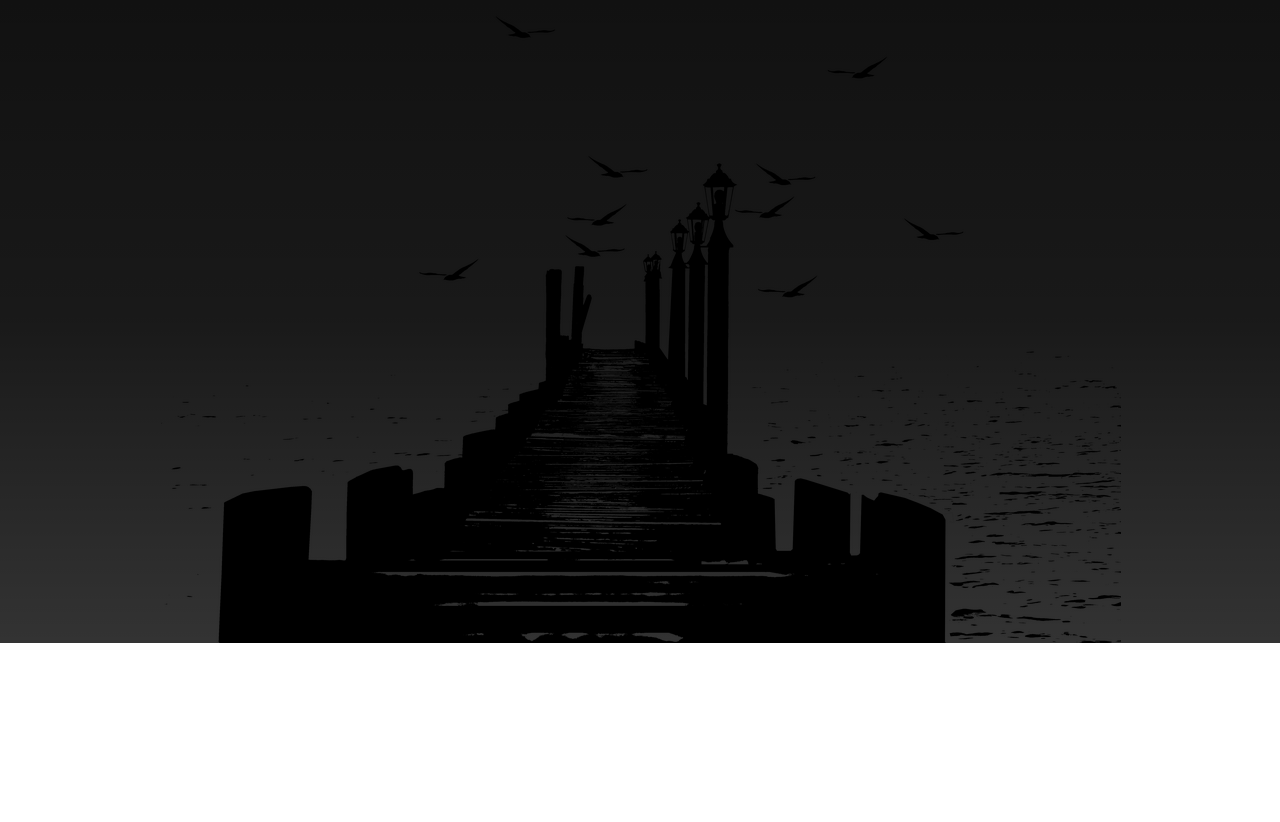
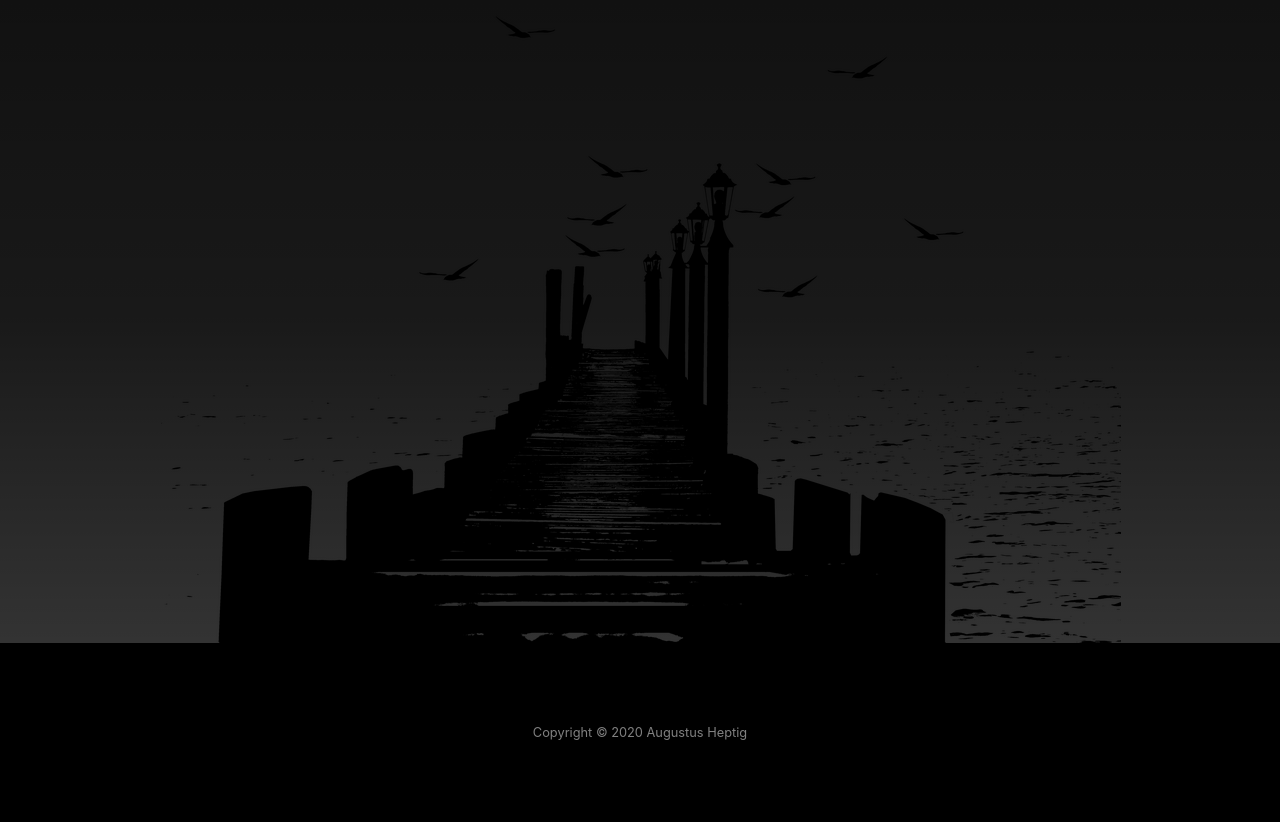
Before and after one commit to arh450/full-portfolio, a website: page public/index.html in a window 1280 px wide. Shown: the part 1462-2284 px from the top of the page. Before the commit the page ends 2105 px from the top, so only its background shows below. Drawn offline with nearby package versions, Linux system fonts and the light colour scheme.

Commit message:
added footer and styling

```diff
--- a/public/assets/css/style.css
+++ b/public/assets/css/style.css
@@ -134,6 +134,10 @@
     height: 100%;
     object-fit: cover;
   }
+/* END ABOUT SECTION */
 
-
-/* END ABOUT SECTION */
+/* FOOTER STYLING */
+.footer {
+  padding: 5rem 0;
+  background-color: #000000;
+}
--- a/public/index.html
+++ b/public/index.html
@@ -77,7 +77,11 @@
   </section>
   <!-- END ABOUT SECTION -->
 
-
+  <!-- FOOTER -->
+  <footer class="footer bg-black small text-center text-white-50">
+    <div class="container">Copyright © 2020 Augustus Heptig</div>
+  </footer>
+  <!-- END FOOTER -->
 
   <!-- Optional JavaScript -->
   <!-- jQuery first, then Popper.js, then Bootstrap JS -->
```
